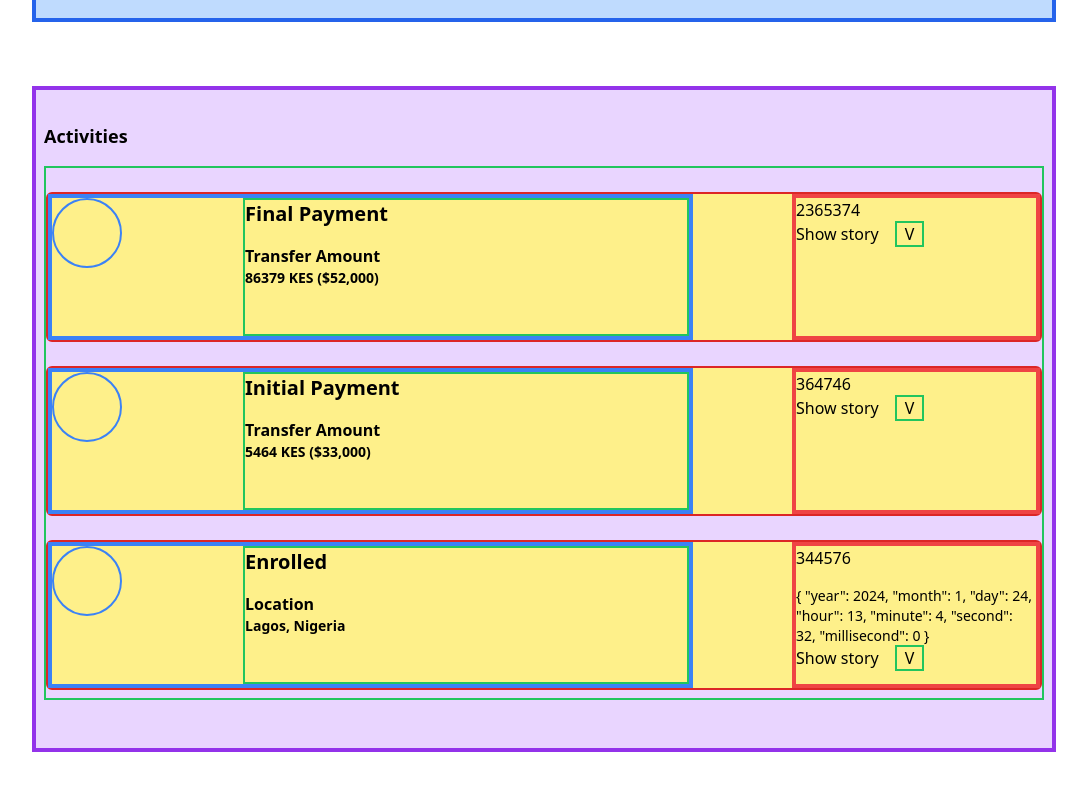
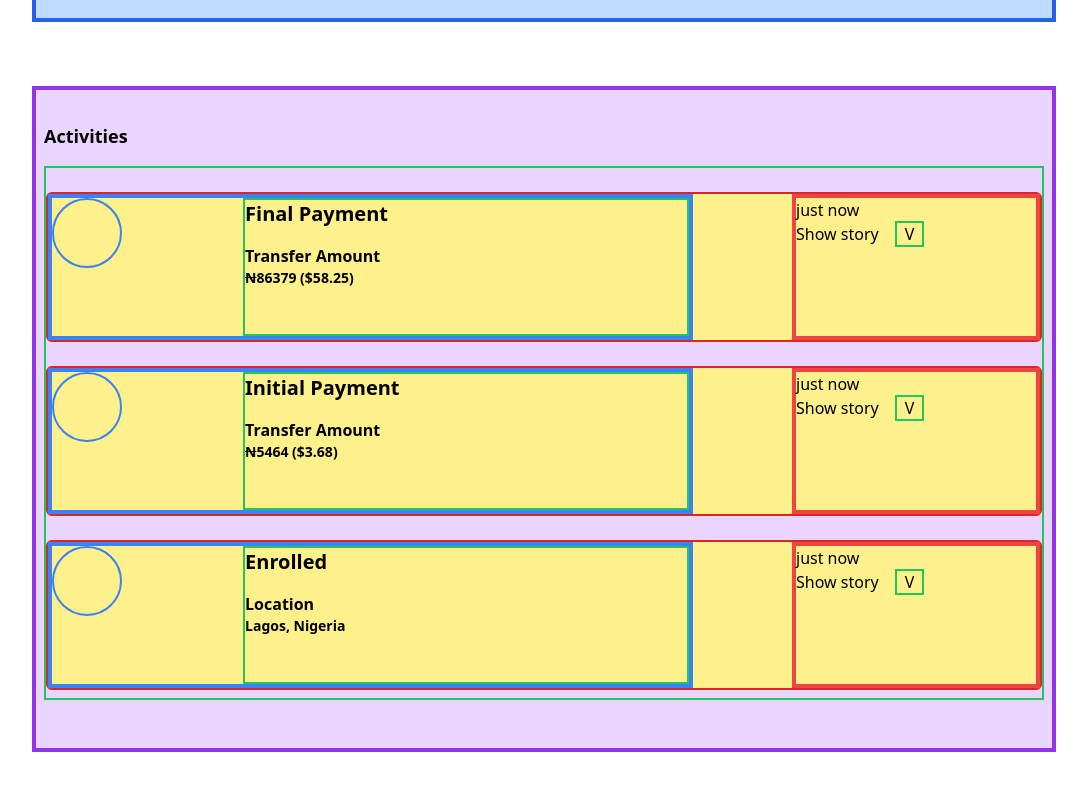
Before and after one commit to olatunji-20/projects, a Vue app in the folder gdlive/gdlive/: page /profile/1 in a window 1280 px wide. Shown: the part 1006-1796 px from the top of the page, without its empty margins (96-1183 px from the left). Built offline with nearby package versions, Linux system fonts and the light colour scheme; data requests are answered from the project's data file.

Commit message:
added timeAgo function

```diff
--- a/gdlive/gdlive/api/db.json
+++ b/gdlive/gdlive/api/db.json
@@ -14,10 +14,10 @@
             "campaign": "Teach For Nigeria",
             "coverImage": "/img/dancover.png",
             "firstPaymentAmount": 5464,
-            "firstPaymentTime": 364746,
+            "firstPaymentTime": "2024-02-04T15:42:34.469+01:00",
             "finalPaymentAmount": 86379,
-            "finalPaymentTime": 2365374,
-            "enrollmentTime": 344576
+            "finalPaymentTime": "2024-02-09T15:42:34.469+01:00",
+            "enrollmentTime": "2024-02-09T15:42:34.469+01:00"
         },
         {
             "id": 2,
@@ -33,10 +33,10 @@
             "campaign": "T.S.F.D",
             "coverImage": "/img/samcover.png",
             "firstPaymentAmount": 5464,
-            "firstPaymentTime": 364746,
+            "firstPaymentTime": "2024-02-09T13:42:34.469+01:00",
             "finalPaymentAmount": 86379,
-            "finalPaymentTime": 2365374,
-            "enrollmentTime": 344576
+            "finalPaymentTime": "2024-02-11T14:42:34.469+01:00",
+            "enrollmentTime": "2024-02-09T15:42:34.469+01:00"
         },
         {
             "id": 3,
@@ -52,10 +52,10 @@
             "campaign": "Kenya Basic Income",
             "coverImage": "/img/miccover.png",
             "firstPaymentAmount": 5464,
-            "firstPaymentTime": 364746,
+            "firstPaymentTime": "2024-02-09T15:42:34.469+01:00",
             "finalPaymentAmount": 86379,
-            "finalPaymentTime": 2365374,
-            "enrollmentTime": 344576
+            "finalPaymentTime": "2024-02-09T15:42:34.469+01:00",
+            "enrollmentTime": "2024-02-09T15:42:34.469+01:00"
         },
         {
             "id": 4,
@@ -71,10 +71,10 @@
             "campaign": "E.Y.P.D",
             "coverImage": "/img/joscover.png",
             "firstPaymentAmount": 5464,
-            "firstPaymentTime": 364746,
+            "firstPaymentTime": "2024-02-09T15:42:34.469+01:00",
             "finalPaymentAmount": 86379,
-            "finalPaymentTime": 2365374,
-            "enrollmentTime": 344576
+            "finalPaymentTime": "2024-02-09T15:42:34.469+01:00",
+            "enrollmentTime": "2024-02-09T15:42:34.469+01:00"
         },
         {
             "id": 5,
@@ -90,10 +90,10 @@
             "campaign": "T.D.L.P",
             "coverImage": "/img/petcover.png",
             "firstPaymentAmount": 5464,
-            "firstPaymentTime": 364746,
+            "firstPaymentTime": "2024-02-09T15:42:34.469+01:00",
             "finalPaymentAmount": 86379,
-            "finalPaymentTime": 2365374,
-            "enrollmentTime": 344576
+            "finalPaymentTime": "2024-02-09T15:42:34.469+01:00",
+            "enrollmentTime": "2024-02-09T15:42:34.469+01:00"
         },
         {
             "id": 6,
@@ -109,10 +109,10 @@
             "campaign": "O.S.W.D",
             "coverImage": "/img/dancover.png",
             "firstPaymentAmount": 5464,
-            "firstPaymentTime": 364746,
+            "firstPaymentTime": "2024-02-09T15:42:34.469+01:00",
             "finalPaymentAmount": 86379,
-            "finalPaymentTime": 2365374,
-            "enrollmentTime": 344576
+            "finalPaymentTime": "2024-02-09T15:42:34.469+01:00",
+            "enrollmentTime": "2024-02-09T15:42:34.469+01:00"
         }
 
     ]
--- a/gdlive/gdlive/package.json
+++ b/gdlive/gdlive/package.json
@@ -11,7 +11,6 @@
   },
   "dependencies": {
     "axios": "^1.6.7",
-    "luxon": "^3.4.4",
     "pinia": "^2.1.7",
     "vue": "^3.3.11",
     "vue-router": "^4.2.5"
--- a/gdlive/gdlive/src/components/Activities.vue
+++ b/gdlive/gdlive/src/components/Activities.vue
@@ -6,13 +6,12 @@
         <div class="border-2 border-green-500 w-[70%] h-[100%]">
             <h3 class="font-bold text-xl">Final Payment</h3>
             <p class="font-bold mt-4">Transfer Amount</p>
-            <p class="text-sm font-bold">{{ paymentInfo.finalPaymentAmount }} KES ($52,000)</p>
-            <!-- <p class="text-sm mt-4 md:hidden">{{ paymentInfo.finalPaymentTime }}</p> -->
-            <p class="text-sm mt-4 md:hidden">{{ postTime().year }}</p>
+            <p class="text-sm font-bold"><span class="line-through">N</span>{{ paymentInfo.finalPaymentAmount }} (${{ ((paymentInfo.finalPaymentAmount)/dollarRate).toFixed(2) }})</p>
+            <p class="text-sm mt-4 md:hidden">{{ timeAgo(paymentInfo.finalPaymentTime) }}</p>
         </div>
     </div>
     <div class="border-4 border-red-500 w-[25%] h-[100%]">
-        <p class="hidden md:block">{{ paymentInfo.finalPaymentTime }}</p>
+        <p class="hidden md:block">{{ timeAgo(paymentInfo.finalPaymentTime) }}</p>
         <p class="hidden md:inline-block">Show story</p>
         <p class="inline ml-4 border-2 border-green-500 px-2 cursor-pointer" @click="toggleEnroll" >V</p>
     </div>
@@ -30,13 +29,12 @@
         <div class="border-2 border-green-500 w-[70%] h-[100%]">
             <h3 class="font-bold text-xl">Initial Payment</h3>
             <p class="font-bold mt-4">Transfer Amount</p>
-            <p class="text-sm font-bold">{{ paymentInfo.firstPaymentAmount }} KES ($33,000)</p>
-            <!-- <p class="text-sm mt-4 md:hidden">{{ paymentInfo.firstPaymentTime }}</p> -->
-            <p class="text-sm mt-4 md:hidden">{{ postTime().month }}</p>
+            <p class="text-sm font-bold"><span class="line-through">N</span>{{ paymentInfo.firstPaymentAmount }} (${{ ((paymentInfo.firstPaymentAmount)/dollarRate).toFixed(2) }})</p>
+            <p class="text-sm mt-4 md:hidden">{{ timeAgo(paymentInfo.firstPaymentTime) }}</p>
         </div>
     </div>
     <div class="border-4 border-red-500 w-[25%] h-[100%]">
-        <p class="hidden md:block">{{ paymentInfo.firstPaymentTime }}</p>
+        <p class="hidden md:block">{{ timeAgo(paymentInfo.firstPaymentTime) }}</p>
         <p class="hidden md:inline-block">Show story</p>
         <p class="inline ml-4 border-2 border-green-500 px-2 cursor-pointer" @click="toggleEnroll2" >V</p>
     </div>
@@ -55,13 +53,11 @@
             <h3 class="font-bold text-xl">Enrolled</h3>
             <p class="font-bold mt-4">Location</p>
             <p class="text-sm font-bold">Lagos, Nigeria</p>
-            <!-- <p class="text-sm mt-4 md:hidden">{{ paymentInfo.enrollmentTime }}</p> -->
-            <p class="text-sm mt-4 md:hidden">{{ postTime() }}</p>
+            <p class="text-sm mt-4 md:hidden">{{ timeAgo(paymentInfo.enrollmentTime) }}</p>
         </div>
     </div>
     <div class="border-4 border-red-500 w-[25%] h-[100%]">
-        <p class="hidden md:block">{{ paymentInfo.enrollmentTime }}</p>
-        <p class="text-sm mt-4">{{ postTime() }}</p>
+        <p class="hidden md:block">{{ timeAgo(paymentInfo.enrollmentTime) }}</p>
         <p class="hidden md:inline-block">Show story</p>
         <p class="inline ml-4 border-2 border-green-500 px-2 cursor-pointer" @click="toggleEnroll3" >V</p>
     </div>
@@ -77,7 +73,6 @@
 
 <script >
 import { ref } from 'vue';
-import { DateTime } from 'luxon';
 
 export default {
     name: "Activities",
@@ -88,6 +83,7 @@ export default {
         const showEnroll = ref(false);
         const showEnroll2 = ref(false);
         const showEnroll3 = ref(false);
+        const dollarRate = ref(1483)
 
         const toggleEnroll = () => {
             showEnroll.value = !showEnroll.value
@@ -101,14 +97,47 @@ export default {
             showEnroll3.value = !showEnroll3.value
         }
 
-        const postTime = () => {
-            return DateTime.now().toObject()
+        const timeAgo = (x) => {
+            const seconds = Math.floor((new Date() - new Date(x))/ 1000);
+
+            let interval = Math.floor(seconds / 31536000);
+
+            if (interval > 1) {
+                return interval + ' years ago';
+            }
+
+            interval = Math.floor(seconds / 2592000);
+            if (interval > 1) {
+                return interval + ' months ago';
+            }
+
+            interval = Math.floor(seconds / 86400);
+            if (interval > 1) {
+                return interval + ' days ago';
+            }
+
+            interval = Math.floor(seconds / 3600);
+            if (interval > 1) {
+                return interval + ' hours ago';
+            }
+
+            interval = Math.floor(seconds / 60);
+            if (interval > 1) {
+                return interval + ' minutes ago';
+            }
+
+            if (seconds < 10) {
+                return ' just now';
+            }
+
+            return Math.floor(seconds) + 'seconds ago';
         }
 
         return {
             showEnroll, showEnroll2, showEnroll3,
             toggleEnroll, toggleEnroll2, toggleEnroll3,
-            postTime
+            timeAgo,
+            dollarRate
         }
     }
 
@@ -117,23 +146,15 @@ export default {
 </script>
 
 <style scoped>
-.hhh-enter-from {
+.hhh-enter-from, .hhh-leave-to {
     height: 0px;
+    opacity: 0;
 }
-.hhh-enter-to {
-    height: 200px
+.hhh-enter-to, .hhh-leave-from {
+    height: 200px;
+    opacity: 1;
 }
-.hhh-enter-active {
-    transition: 0.2s linear;
+.hhh-enter-active, .hhh-leave-active {
+    transition: all 0.2s linear;
 }
-.hhh-leave-from {
-    height: 200px;
-}
-.hhh-leave-to {
-    height: 0px
-}
-.hhh-leave-active {
-    transition: 0.2s linear;
-}
-
 </style>
--- a/gdlive/gdlive/src/views/Profile.vue
+++ b/gdlive/gdlive/src/views/Profile.vue
@@ -22,7 +22,7 @@
                 </div>
                 <div class="border-4 mt-2 w-[100%] h-[auto] md:w-[22%]">
                     <p class="text-md">Current Total Transferred</p>
-                    <p class="text-[19px] font-bold mt-2">55,000 KEH ($33,000)</p>
+                    <p class="text-[19px] font-bold mt-2"><span class="line-through">N</span>{{ profileStore.profile.firstPaymentAmount + profileStore.profile.finalPaymentAmount }} (${{ ((profileStore.profile.firstPaymentAmount + profileStore.profile.finalPaymentAmount)/dollarRate).toFixed(2) }})</p>
                 </div>
                 <div class="border-4 mt-2 w-[100%] h-[auto] md:w-[12%]">
                     <p class="text-md">Status</p>
@@ -55,6 +55,7 @@ import Navbar from '@/components/Navbar.vue';
 import Progress from '@/components/Progress.vue';
 import { useRoute } from 'vue-router';
 import { onMounted } from 'vue';
+import { ref } from 'vue';
 
 export default {
     name: 'Profile',
@@ -62,12 +63,15 @@ export default {
         const route = useRoute();
         const profileStore = useCounterStore();
 
+        const dollarRate = ref(1483);
+
         onMounted(async () => {
             await profileStore.getProfile(route.params.id)
         });
 
         return {
-            profileStore
+            profileStore,
+            dollarRate
         }
     },
     components: {
```
Also changed, not shown: 1 other file (tests, documents, lock files or other folders).
